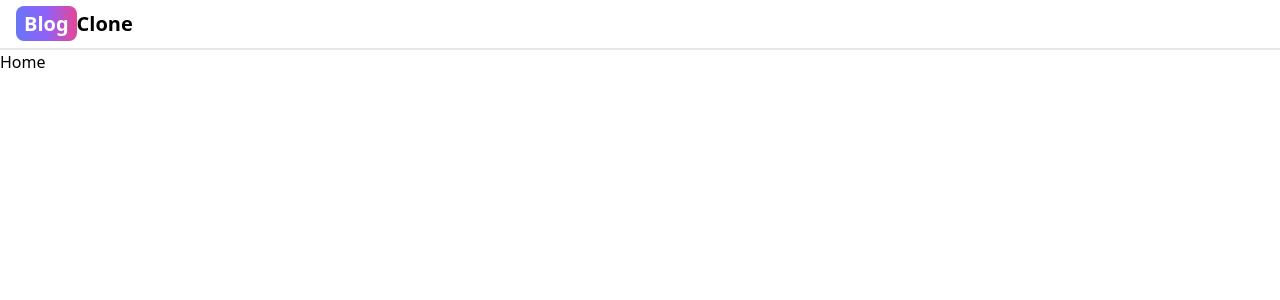
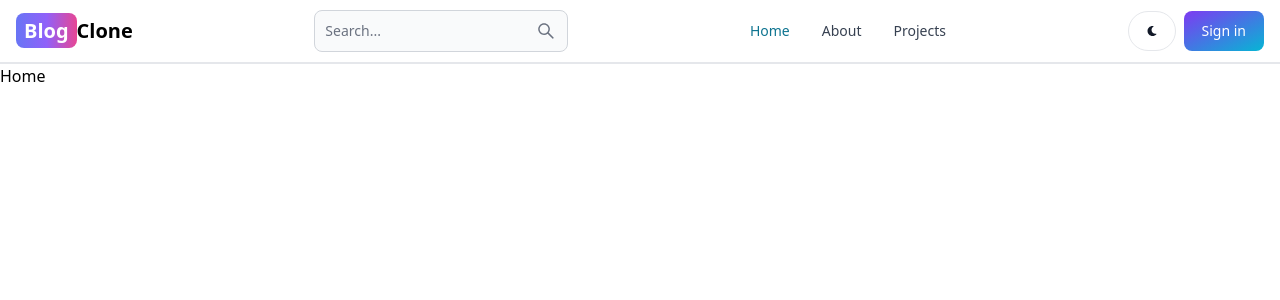
Before and after one commit to shli1126/blog-app, a React (Vite) app in the folder client/: page / in a window 1280 px wide. Shown: the top 300 px of the page. Built offline with nearby package versions, Linux system fonts and the light colour scheme.

Commit message:
furnish header

```diff
--- a/client/src/components/Header.jsx
+++ b/client/src/components/Header.jsx
@@ -1,14 +1,53 @@
-import { Navbar } from "flowbite-react";
-import { Link } from "react-router-dom";
+import { Navbar, TextInput, Button } from "flowbite-react";
+import { Link, useLocation } from "react-router-dom";
+import { AiOutlineSearch } from "react-icons/ai";
+import { FaMoon } from "react-icons/fa";
 
 export default function Header() {
+  const path = useLocation().pathname;
   return (
     <Navbar className="border-b-2">
-      <Link to="/" className="self-center whitespace-nowrap text-sm
-      sm:text-xl font-semibold dark:text-white">
-        <span className="px-2 py-1 bg-gradient-to-r from-indigo-500 via-purple-500 to-pink-500 rounded-lg text-white">Blog</span>
+      <Link
+        to="/"
+        className="self-center whitespace-nowrap text-sm
+      sm:text-xl font-semibold dark:text-white"
+      >
+        <span className="px-2 py-1 bg-gradient-to-r from-indigo-500 via-purple-500 to-pink-500 rounded-lg text-white">
+          Blog
+        </span>
         Clone
       </Link>
+      <form>
+        <TextInput
+          type="text"
+          placeholder="Search..."
+          rightIcon={AiOutlineSearch}
+          className="hidden lg:inline"
+        />
+      </form>
+      <Button className="w-12 h-10 lg:hidden" color="gray" pill>
+        <AiOutlineSearch />
+      </Button>
+      <div className="flex gap-2 md:order-2">
+        <Button className="w-12 h-10 hidden sm:inline" color="gray" pill>
+          <FaMoon />
+        </Button>
+        <Link to="/sign-in">
+          <Button gradientDuoTone="purpleToBlue">Sign in</Button>
+        </Link>
+      </div>
+      <Navbar.Toggle />
+      <Navbar.Collapse>
+        <Navbar.Link active={path === "/"} as={"div"}>
+          <Link to="/">Home</Link>
+        </Navbar.Link>
+        <Navbar.Link active={path === "/about"} as={"div"}>
+          <Link to="/about">About</Link>
+        </Navbar.Link>
+        <Navbar.Link active={path === "/projects"} as={"div"}>
+          <Link to="/projects">Projects</Link>
+        </Navbar.Link>
+      </Navbar.Collapse>
     </Navbar>
   );
 }
```
